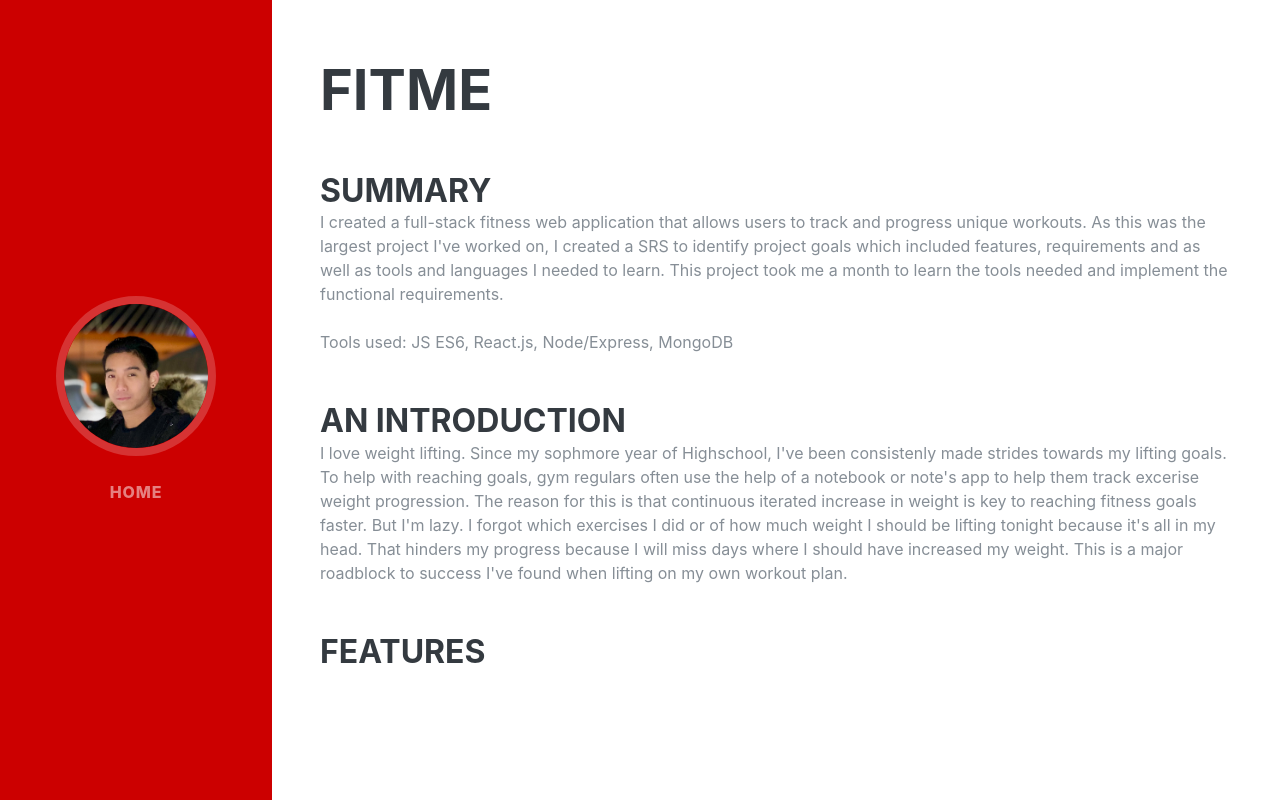
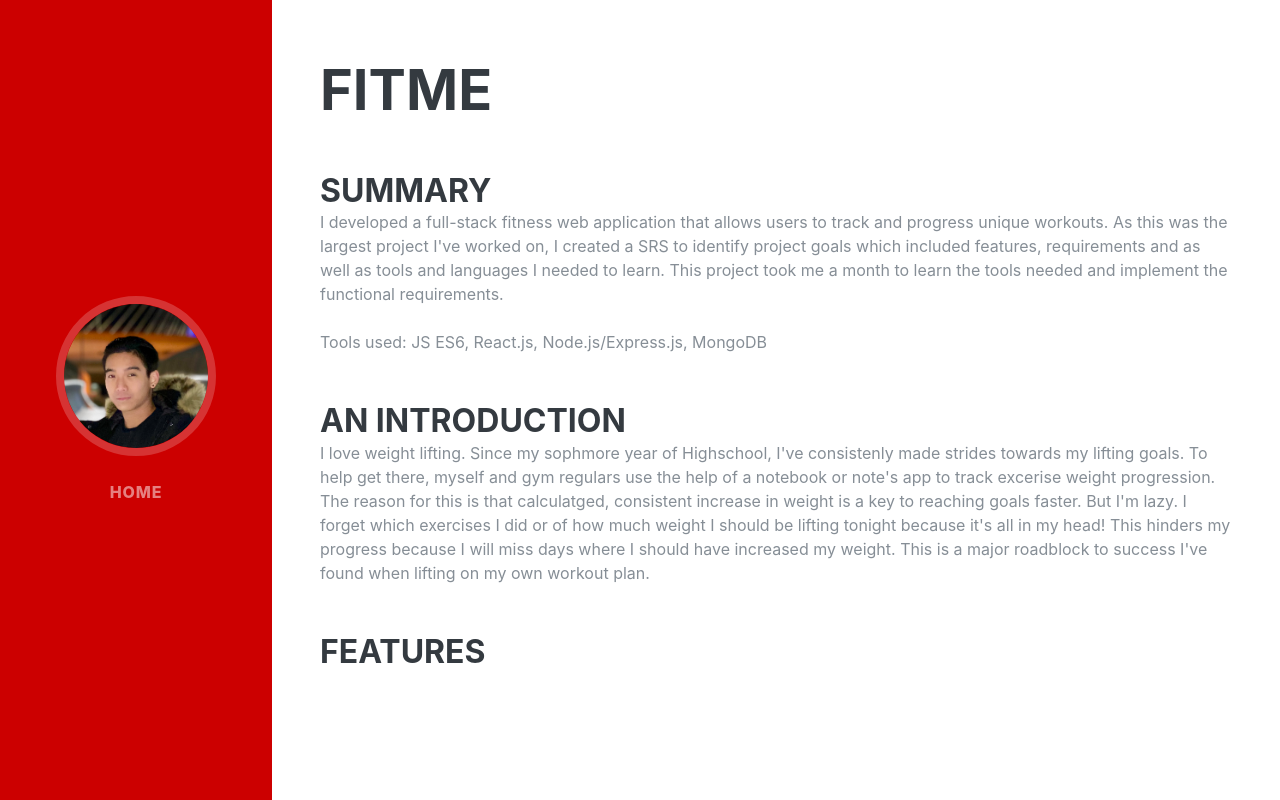
Before and after one commit to DangItJason/dangitjason.github.io, a website: page fitme.html in a window 1280 px wide. Drawn offline with Linux system fonts and the light colour scheme; a web font is replaced by a local one.

Commit message:
edited intro paragraph to FitMe

```diff
--- a/fitme.html
+++ b/fitme.html
@@ -52,21 +52,21 @@
                 <div class="resume-content">
                   <h3 class="mb-0">Summary</h3>
                   <div>
-                    I created a full-stack fitness web application that allows users to track and progress unique workouts. As this was the largest project I've worked on,
+                    I developed a full-stack fitness web application that allows users to track and progress unique workouts. As this was the largest project I've worked on,
                     I created a SRS to identify project goals which included features, requirements and as well as tools and languages I needed to learn. This project took me a month
                     to learn the tools needed and implement the functional requirements.
                     <br>
                     <br>
-                    Tools used: JS ES6, React.js, Node/Express, MongoDB
+                    Tools used: JS ES6, React.js, Node.js/Express.js, MongoDB
                   </div>
                   <br>
                   <br>
                   <h3 class="mb-0">An Introduction</h3>
 
                   <div>
-                    I love weight lifting. Since my sophmore year of Highschool, I've been consistenly made strides towards my lifting goals. To help with reaching goals, gym regulars often use
-                    the help of a notebook or note's app to help them track excerise weight progression. The reason for this is that continuous iterated increase in weight is key to reaching
-                    fitness goals faster. But I'm lazy. I forgot which exercises I did or of how much weight I should be lifting tonight because it's all in my head. That hinders my progress because
+                    I love weight lifting. Since my sophmore year of Highschool, I've consistenly made strides towards my lifting goals. To help get there, myself and gym regulars use
+                    the help of a notebook or note's app to track excerise weight progression. The reason for this is that calculatged, consistent increase in weight is a key to reaching
+                    goals faster. But I'm lazy. I forget which exercises I did or of how much weight I should be lifting tonight because it's all in my head! This hinders my progress because
                     I will miss days where I should have increased my weight. This is a major roadblock to success I've found when lifting on my own workout plan.
                   </div>
                   <br>
```
